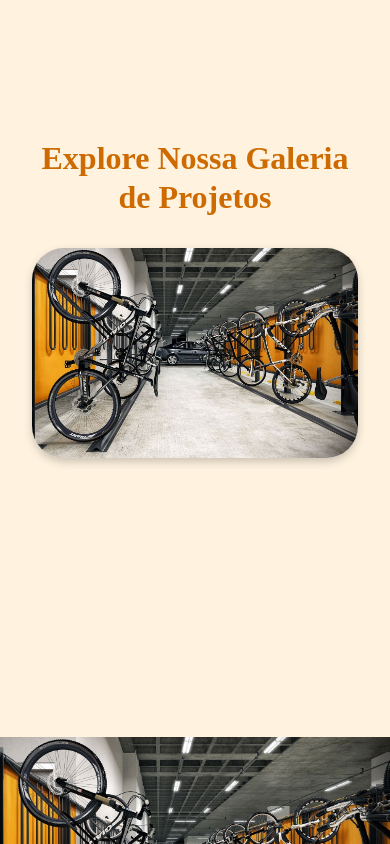
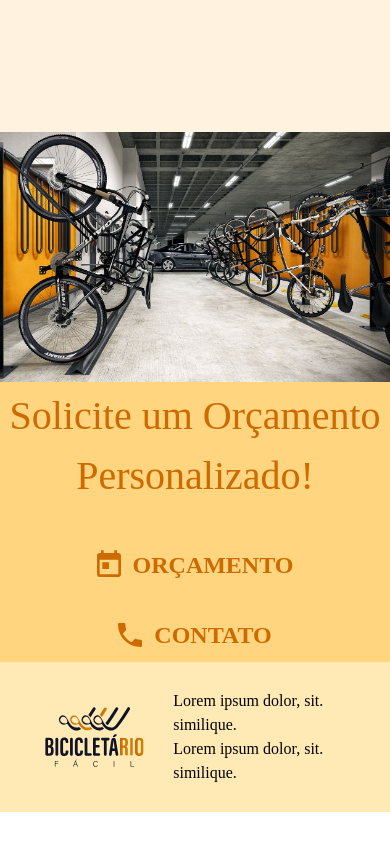
Before and after one commit to VictorHugoBN/bicicletario, a React (Vite) app: page / in a window 390 px wide. Shown: the part 4000-4844 px from the top of the page. After the commit the page ends 4812 px from the top, so only its background shows below. Built offline with nearby package versions, Linux system fonts and the light colour scheme; a web font is replaced by a local one.

Commit message:
reponsividade e imagem

```diff
--- a/src/components/Orcamento/OpcoesOrcamento/index.tsx
+++ b/src/components/Orcamento/OpcoesOrcamento/index.tsx
@@ -33,7 +33,8 @@ export const OpcoesOrcamento = () => {
         height: '100vh',
         [theme.breakpoints.down('lg')]: {
           flexDirection: 'column',
-          height: '100%',
+          height: 'auto',
+          padding: '3rem 4rem',
         },
       }}
     >
--- a/src/components/SobreNos/NossaMissao/index.tsx
+++ b/src/components/SobreNos/NossaMissao/index.tsx
@@ -12,9 +12,10 @@ export const NossaMissao = () => {
         padding: '0rem 10rem',
         height: '100vh',
         backgroundColor: theme.palette.background.default,
-        [theme.breakpoints.down('md')]: {
+        [theme.breakpoints.down('lg')]: {
           padding: '1rem 1rem',
           height: '100%',
+          marginTop: '2rem',
         },
       }}
     >
--- a/src/components/SobreNos/Oferta/index.tsx
+++ b/src/components/SobreNos/Oferta/index.tsx
@@ -36,7 +36,7 @@ export const Oferta = () => {
             fontSize: '2.3rem',
             color: 'white',
             fontWeight: 600,
-            [theme.breakpoints.down('md')]: { fontSize: '1.8rem' },
+            [theme.breakpoints.down('lg')]: { fontSize: '1.8rem' },
           }}
         >
           Oferta Especial
@@ -49,7 +49,7 @@ export const Oferta = () => {
             fontFamily: 'Niramit',
             mt: '0.5rem',
             width: '60%',
-            [theme.breakpoints.down('md')]: {
+            [theme.breakpoints.down('lg')]: {
               width: '100%',
             },
           }}
--- a/src/components/SobreNos/PagamentoFacil/index.tsx
+++ b/src/components/SobreNos/PagamentoFacil/index.tsx
@@ -16,7 +16,7 @@ export const PagamentoFacil = () => {
         display: 'flex',
         alignItems: 'center',
         justifyContent: 'space-evenly',
-        [theme.breakpoints.down('md')]: {
+        [theme.breakpoints.down('lg')]: {
           flexDirection: 'column',
           padding: '5rem',
         },
@@ -42,7 +42,7 @@ export const PagamentoFacil = () => {
           justifyContent: 'center',
           alignContent: 'stretch',
           gap: '1rem',
-          [theme.breakpoints.down('md')]: {
+          [theme.breakpoints.down('lg')]: {
             marginTop: '2rem',
           },
         }}
--- a/src/components/SobreNos/QuemSomos/index.tsx
+++ b/src/components/SobreNos/QuemSomos/index.tsx
@@ -6,7 +6,7 @@ import bicicletarioImage from '../../../assets/bicicletarioHome.jpg';
 
 export const QuemSomos = () => {
   const theme = useTheme();
-  const isMobile = useMediaQuery(theme.breakpoints.down('md'));
+  const isMobile = useMediaQuery(theme.breakpoints.down('lg'));
   return (
     <Box
       sx={{
@@ -17,7 +17,7 @@ export const QuemSomos = () => {
         gap: '2rem',
         padding: '0rem 4rem',
         height: '100vh',
-        [theme.breakpoints.down('md')]: {
+        [theme.breakpoints.down('lg')]: {
           flexDirection: 'column',
           gap: '0',
           marginTop: '0',
@@ -31,7 +31,7 @@ export const QuemSomos = () => {
           flexDirection: 'column',
           alignItems: 'flex-start',
           padding: '2rem 4rem',
-          [theme.breakpoints.down('md')]: {
+          [theme.breakpoints.down('lg')]: {
             padding: '1rem 1rem',
           },
         }}
--- a/src/pages/FaleConosco/index.tsx
+++ b/src/pages/FaleConosco/index.tsx
@@ -4,6 +4,7 @@ import * as Yup from 'yup';
 import WhatsAppIcon from '@mui/icons-material/WhatsApp';
 import bicicletarioImage from '../..//assets/bicicletarioHome.jpg';
 import { useTheme } from '@mui/material/styles';
+import Logo from '../..//assets/Logo.png';
 
 interface FormValues {
   nome: string;
@@ -98,7 +99,7 @@ const FaleConosco = () => {
             </Typography>
           </Box>
           <img
-            src="../..//assets/Logo.png"
+            src={Logo}
             alt="Logo"
             style={{
               marginRight: '',
--- a/src/pages/Home/ComponentsHome/Orcamento/index.tsx
+++ b/src/pages/Home/ComponentsHome/Orcamento/index.tsx
@@ -9,20 +9,29 @@ const Orcamento = () => {
   return (
     <Box
       sx={{
-        height: { xs: 'auto', md: '100vh' },
-        backgroundColor: '#fff',
+        height: '100vh',
+        backgroundColor: theme.palette.background.default,
         display: 'flex',
         alignItems: 'center',
         justifyContent: 'center',
         margin: 0,
+        [theme.breakpoints.down('lg')]: {
+          flexDirection: 'column-reverse',
+          alignItems: 'center',
+          height: 'auto',
+        },
       }}
     >
       <Box
         sx={{
           display: 'flex',
-          flexDirection: { xs: 'column-reverse', md: 'row' },
-          alignItems: { xs: 'center', md: 'stretch' },
+          flexDirection: 'row',
+          alignItems: 'stretch',
           margin: 0,
+          [theme.breakpoints.down('lg')]: {
+            flexDirection: 'column-reverse',
+            alignItems: 'center',
+          },
         }}
       >
         <Box
@@ -43,6 +52,10 @@ const Orcamento = () => {
               color: theme.palette.primary.main,
               fontWeight: 700,
               fontSize: '2.5rem',
+              [theme.breakpoints.down('lg')]: {
+                fontSize: '1.8',
+                fontWeight: 450,
+              },
             }}
           >
             Solicite um Orçamento Personalizado!
@@ -51,7 +64,7 @@ const Orcamento = () => {
             sx={{
               display: 'flex',
               gap: '1rem',
-              [theme.breakpoints.down('sm')]: {
+              [theme.breakpoints.down('lg')]: {
                 flexDirection: 'column',
               },
             }}
@@ -92,7 +105,7 @@ const Orcamento = () => {
           />
           <Box
             sx={{
-              display: { xs: 'none', md: 'flex' },
+              display: 'flex',
               position: 'absolute',
               top: '50%',
               left: '50%',
@@ -103,9 +116,10 @@ const Orcamento = () => {
               gap: '2rem',
               width: '50%',
               height: '50%',
-              [theme.breakpoints.down('sm')]: {
+              [theme.breakpoints.down('lg')]: {
                 width: '100%',
                 height: '100%',
+                display: 'none',
               },
             }}
           >
--- a/src/pages/Home/ComponentsHome/SobreNos/index.tsx
+++ b/src/pages/Home/ComponentsHome/SobreNos/index.tsx
@@ -13,7 +13,7 @@ const SobreNos = () => {
         alignItems: 'center',
         justifyContent: 'center',
         backgroundColor: '#fff',
-        [theme.breakpoints.down('sm')]: {
+        [theme.breakpoints.down('lg')]: {
           height: 'auto',
         },
       }}
@@ -64,14 +64,14 @@ const SobreNos = () => {
               alignItems: 'center',
               justifyContent: 'center',
               gap: '2.5rem',
-              [theme.breakpoints.down('sm')]: {
+              [theme.breakpoints.down('lg')]: {
                 flexDirection: 'column',
               },
             }}
           >
             <Box
               sx={{
-                width: { xs: '60%', sm: '40%', md: '25%' },
+                width: '25%',
                 backgroundColor: theme.palette.primary.main,
                 padding: '3rem',
                 borderRadius: '1.5rem',
@@ -81,6 +81,9 @@ const SobreNos = () => {
                 flexDirection: 'column',
                 gap: '1.5rem',
                 marginBottom: { xs: '2rem', md: 0 },
+                [theme.breakpoints.down('lg')]: {
+                  width: '80%',
+                },
               }}
             >
               <SpeedIcon
@@ -111,7 +114,7 @@ const SobreNos = () => {
 
             <Box
               sx={{
-                width: { xs: '60%', sm: '40%', md: '25%' },
+                width: '25%',
                 backgroundColor: theme.palette.primary.main,
                 padding: '3rem',
                 borderRadius: '1.5rem',
@@ -121,6 +124,9 @@ const SobreNos = () => {
                 flexDirection: 'column',
                 gap: '1.5rem',
                 marginBottom: { xs: '2rem', md: 0 },
+                [theme.breakpoints.down('lg')]: {
+                  width: '80%',
+                },
               }}
             >
               <PaidIcon
@@ -151,7 +157,7 @@ const SobreNos = () => {
 
             <Box
               sx={{
-                width: { xs: '60%', sm: '40%', md: '25%' },
+                width: '25%',
                 backgroundColor: theme.palette.primary.main,
                 padding: '3rem',
                 borderRadius: '1.5rem',
@@ -161,6 +167,9 @@ const SobreNos = () => {
                 flexDirection: 'column',
                 gap: '1.5rem',
                 marginBottom: { xs: '2rem', md: 0 },
+                [theme.breakpoints.down('lg')]: {
+                  width: '80%',
+                },
               }}
             >
               <AssignmentTurnedInIcon
--- a/src/pages/Home/index.tsx
+++ b/src/pages/Home/index.tsx
@@ -28,7 +28,7 @@ const useStyles = makeStyles((theme: Theme) => ({
     backgroundColor: 'rgba(255, 255, 255, 0.9)',
     borderRadius: '1rem',
     height: '50%',
-    [theme.breakpoints.down('md')]: {
+    [theme.breakpoints.down('lg')]: {
       minHeight: '50vh',
     },
   },
```
